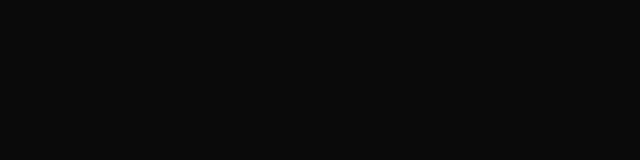
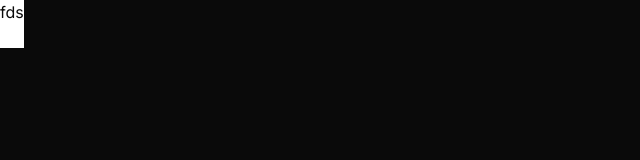
Before and after one commit to Carlthegreatt/Loomi, a Next.js app: page /login in a window 1280 px wide. Shown: the top 160 px of the page, without its empty margins (0-640 px from the left). Built offline with nearby package versions, Linux system fonts and the light colour scheme.

Commit message:
Auto-commit page.tsx: 2025-08-24 00:48:50

```diff
--- a/src/app/login/page.tsx
+++ b/src/app/login/page.tsx
@@ -1,7 +1,7 @@
 export default function Login() {
   return (
     <div className="flex ">
-      <div className="bg-white"></div>
+      <div className="bg-white h-12">fds</div>
     </div>
   );
 }
```
